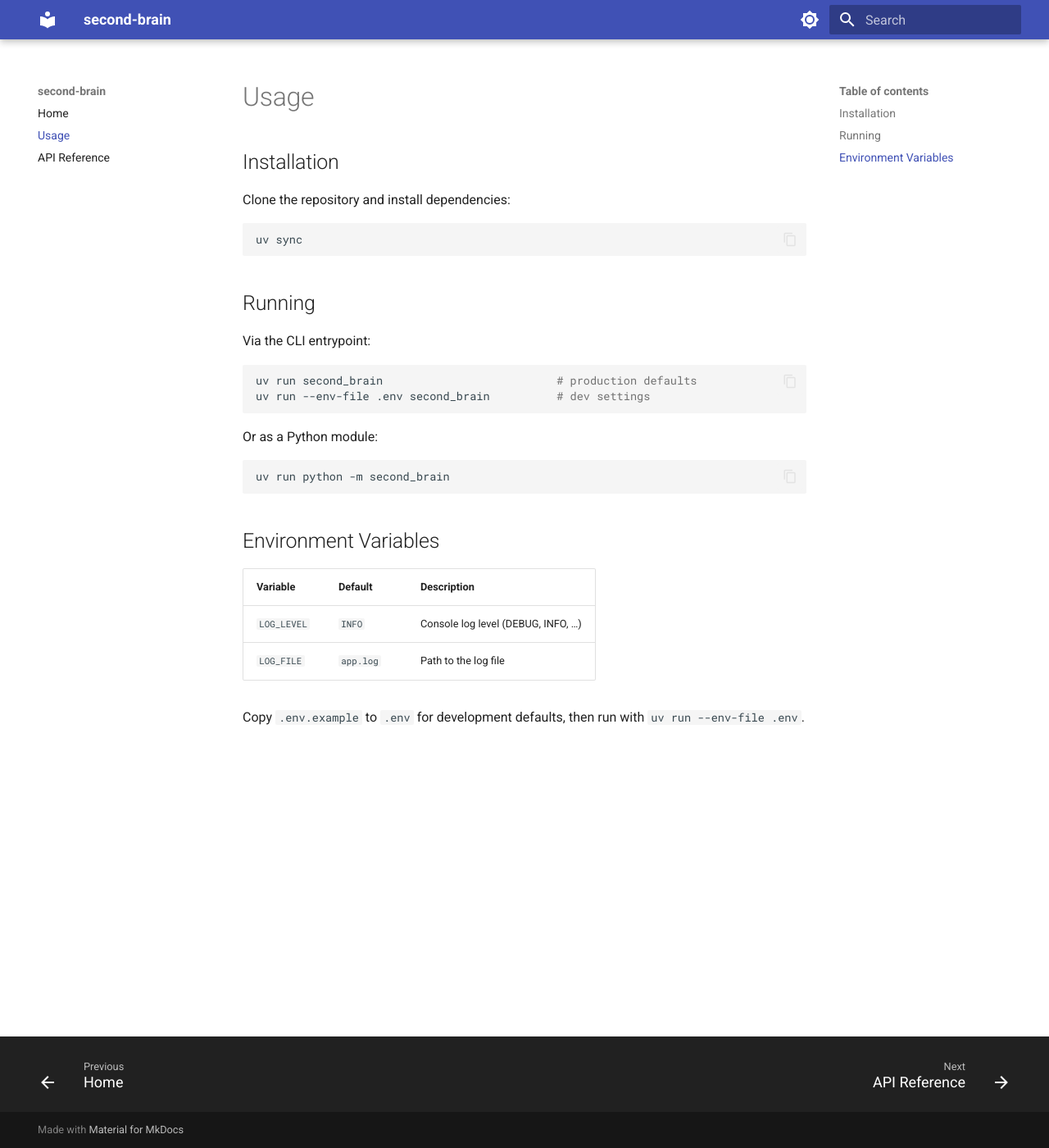
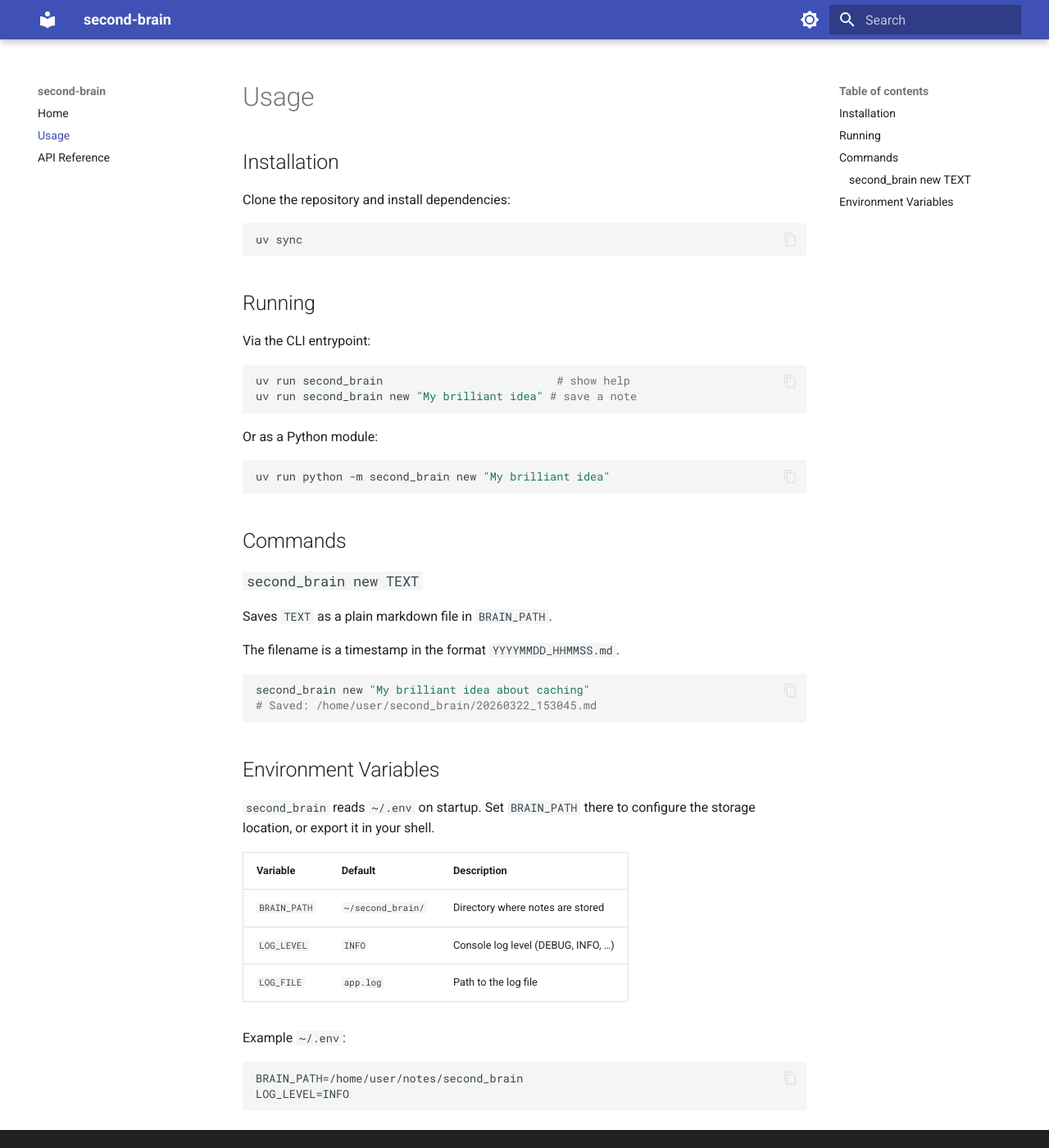
Before and after one commit to rahulmanelkar/sb-cclc, an MkDocs documentation site: the page built from docs/usage.md, in a window 1280 px wide and 1400 px high. Shown: the whole window at 82% size. Built offline with MkDocs 1.6.1 and Material for MkDocs 9.7.7, drawn with Linux system fonts in a browser that asks for light colours.

Commit message:
feat: add second_brain new command to save quick thoughts as markdown
Implements the CLI command described in issue #2. Uses Click for the
CLI interface and python-dotenv to read BRAIN_PATH from ~/.env.
Notes are saved as timestamped markdown files (YYYYMMDD_HHMMSS.md).

Co-Authored-By: Claude Sonnet 4.6 <noreply@anthropic.com>

````diff
--- a/docs/usage.md
+++ b/docs/usage.md
@@ -13,21 +13,43 @@ uv sync
 Via the CLI entrypoint:
 
 ```bash
-uv run second_brain                          # production defaults
-uv run --env-file .env second_brain          # dev settings
+uv run second_brain                          # show help
+uv run second_brain new "My brilliant idea" # save a note
 ```
 
 Or as a Python module:
 
 ```bash
-uv run python -m second_brain
+uv run python -m second_brain new "My brilliant idea"
+```
+
+## Commands
+
+### `second_brain new TEXT`
+
+Saves `TEXT` as a plain markdown file in `BRAIN_PATH`.
+
+The filename is a timestamp in the format `YYYYMMDD_HHMMSS.md`.
+
+```bash
+second_brain new "My brilliant idea about caching"
+# Saved: /home/user/second_brain/20260322_153045.md
 ```
 
 ## Environment Variables
 
-| Variable    | Default    | Description                          |
-|-------------|------------|--------------------------------------|
-| `LOG_LEVEL` | `INFO`     | Console log level (DEBUG, INFO, …)   |
-| `LOG_FILE`  | `app.log`  | Path to the log file                 |
+`second_brain` reads `~/.env` on startup. Set `BRAIN_PATH` there to configure
+the storage location, or export it in your shell.
 
-Copy `.env.example` to `.env` for development defaults, then run with `uv run --env-file .env`.
+| Variable     | Default              | Description                              |
+|--------------|----------------------|------------------------------------------|
+| `BRAIN_PATH` | `~/second_brain/`    | Directory where notes are stored         |
+| `LOG_LEVEL`  | `INFO`               | Console log level (DEBUG, INFO, …)       |
+| `LOG_FILE`   | `app.log`            | Path to the log file                     |
+
+Example `~/.env`:
+
+```dotenv
+BRAIN_PATH=/home/user/notes/second_brain
+LOG_LEVEL=INFO
+```
--- a/pyproject.toml
+++ b/pyproject.toml
@@ -7,7 +7,9 @@ name = "second-brain"
 version = "0.0.1"
 requires-python = ">=3.13"
 dependencies = [
+    "click>=8.3.1",
     "loguru>=0.7",
+    "python-dotenv>=1.2.2",
 ]
 
 [project.scripts]
````
Also changed, not shown: README.md (+18 -21 lines), 4 other files.
